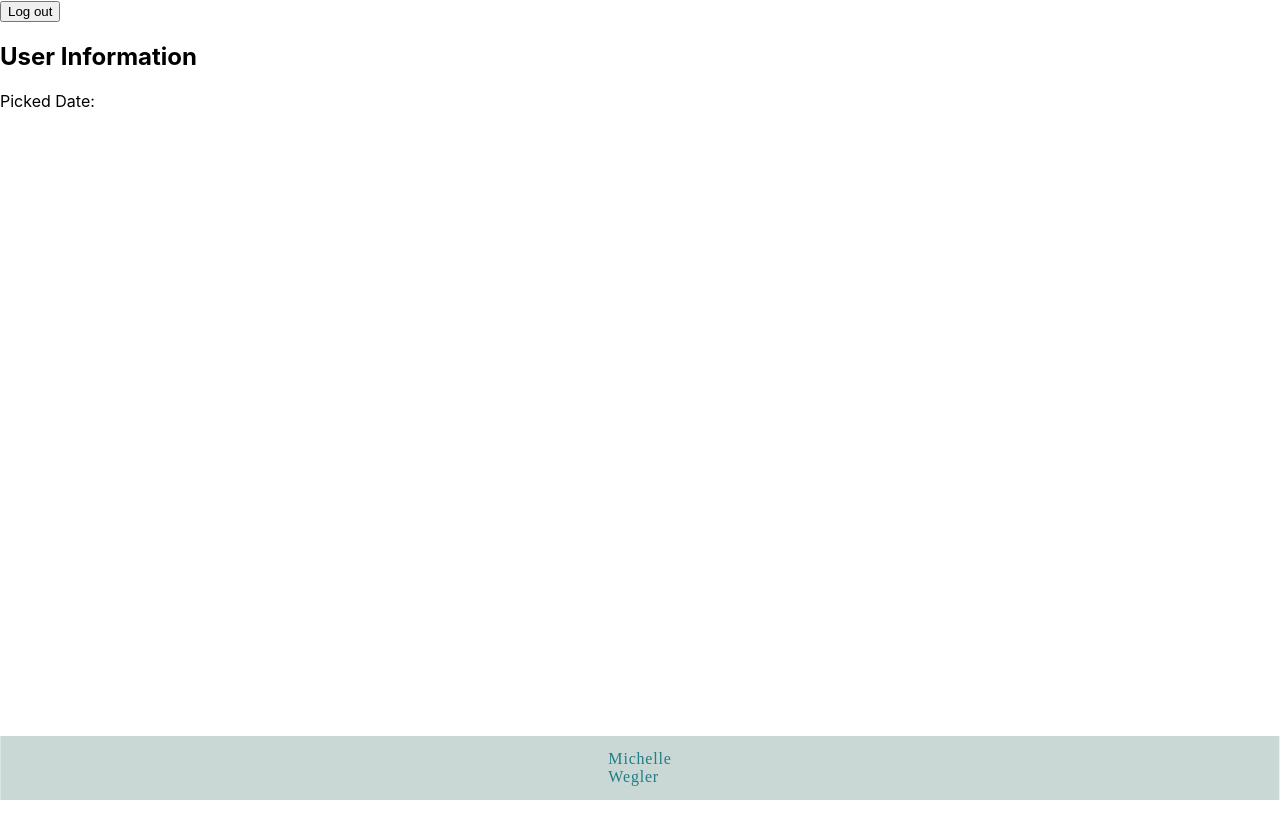
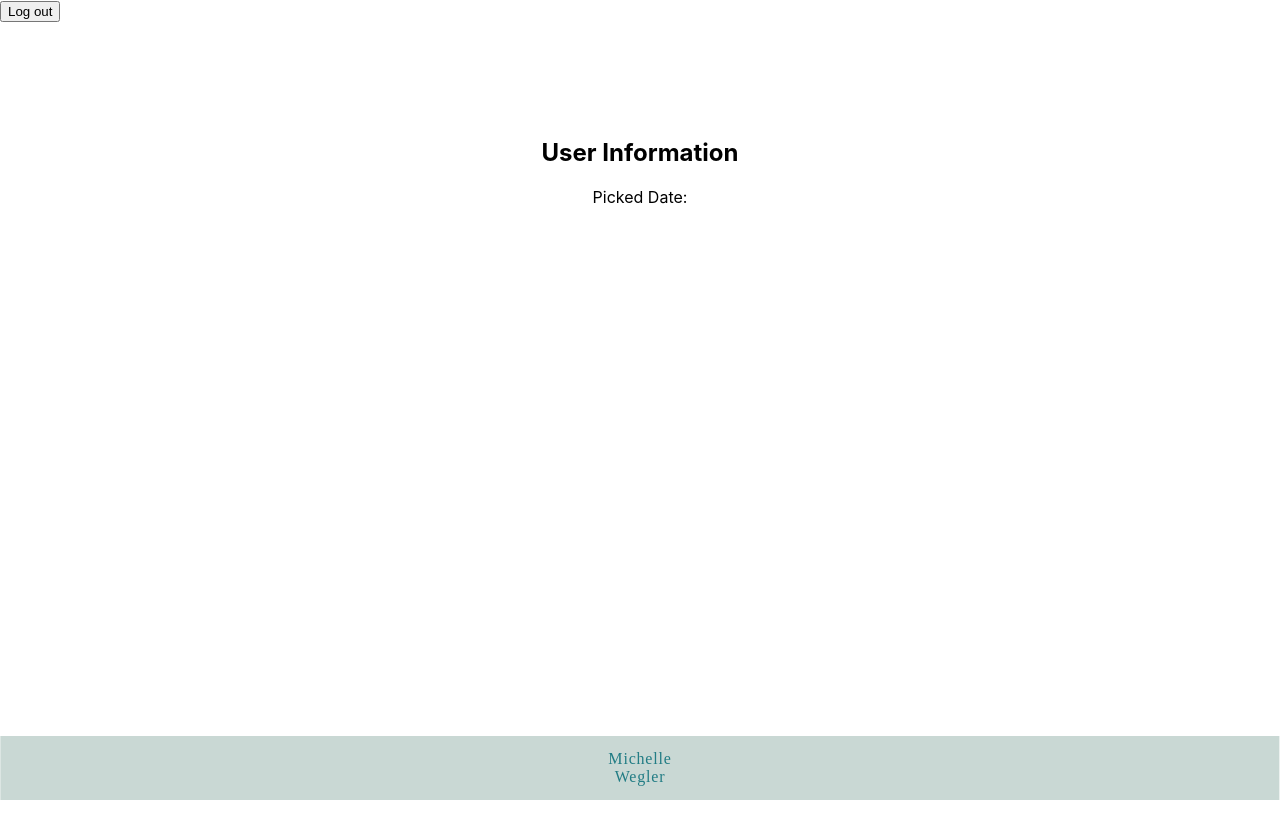
Before and after one commit to smirrebinx/project-final-project-frontend, a React (Create React App) app: page /userinfo in a window 1280 px wide. Shown: the top 838 px of the page. Before the commit the page ends 800 px from the top, so only its background shows below. Built offline with nearby package versions, Linux system fonts and the light colour scheme; no server answers.

Commit message:
Move inner and outer wrapper to global

```diff
--- a/src/components/GlobalStyling.js
+++ b/src/components/GlobalStyling.js
@@ -0,0 +1,18 @@
+import styled from 'styled-components';
+
+export const OuterWrapper = styled.div`
+  display: flex;
+  height: 100vh;
+  width: 100%;
+  justify-content: center;
+  text-align: center;
+  margin-top: 6rem;
+  margin-bottom: 2rem;
+`;
+
+export const InnerWrapper = styled.div`
+  display: flex;
+  flex-direction: column;
+  justify-content: center;
+  text-align: center;
+`;
--- a/src/components/Login.js
+++ b/src/components/Login.js
@@ -5,10 +5,11 @@ import { useDispatch, useSelector } from 'react-redux';
 import { useNavigate } from 'react-router-dom';
 import user, { loginSuccess } from 'reducers/user';
 import { API_URL } from '../utils/urls';
-import { SecondHeaderLogIn, FormWrapper, InnerWrapper, OuterWrapper, LineBeforeAndAfter } from './LoginStyling';
+import { SecondHeaderLogIn, FormWrapper, LineBeforeAndAfter } from './LoginStyling';
 import useSticky from './useSticky';
 import { StickyNavTwo, StyledNavHeaderTwo } from './NavbarStyling';
 import Footer from './Footer';
+import { InnerWrapper, OuterWrapper } from './GlobalStyling';
 
 const Login = () => {
   const { stickyRef } = useSticky();
--- a/src/components/LoginStyling.js
+++ b/src/components/LoginStyling.js
@@ -1,21 +1,4 @@
 import styled from 'styled-components';
-
-export const OuterWrapper = styled.div`
-  display: flex;
-  height: 100vh;
-  width: 100%;
-  justify-content: center;
-  text-align: center;
-  margin-top: 6rem;
-  margin-bottom: 2rem;
-`;
-
-export const InnerWrapper = styled.div`
-  display: flex;
-  flex-direction: column;
-  justify-content: center;
-  text-align: center;
-`;
 
 export const FormWrapper = styled.div`
   form {
--- a/src/components/UserInfo.js
+++ b/src/components/UserInfo.js
@@ -1,6 +1,7 @@
 import React from 'react';
 import { usePickedDate } from './Booking';
 import Footer from './Footer';
+import { OuterWrapper } from './GlobalStyling';
 
 const UserInfo = () => {
   const pickedDate = usePickedDate();
@@ -8,12 +9,12 @@ const UserInfo = () => {
   // Use the pickedDate value in the component
 
   return (
-    <>
+    <OuterWrapper>
       <div>
         <h1>User Information</h1>
         <p>Picked Date: {pickedDate}</p>
       </div><Footer />
-    </>
+    </OuterWrapper>
   );
 };
 
```
Also changed, not shown: src/components/UserInfoStyling.js (+9 -0 lines).
